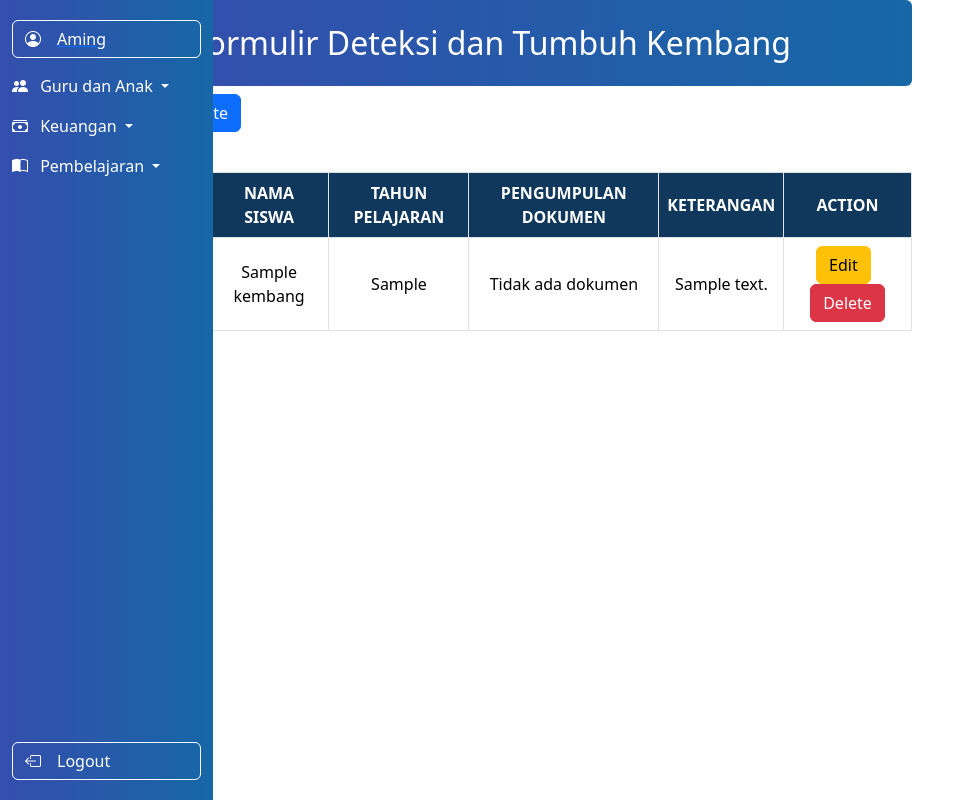
After one commit to JuanNathaniel/capstone-tbitp, a PHP site: page /view/formulir_deteksi_tumbuh_kembang.php in a window 1280 px wide. The commit adds this page. Shown: the whole page, without its empty margins (0-963 px from the left). Run offline with PHP 8.4, Linux system fonts and the light colour scheme; tables that the repository leaves empty or names only in its code hold one stand-in row (values such as "Sample post"); style sheets or scripts are compiled from the project's sources; some libraries are stand-ins or nearby versions.

Commit message:
formulir deteksi tumbuh kembang done

```diff
--- /dev/null
+++ b/view/formulir_deteksi_tumbuh_kembang.php
@@ -0,0 +1,414 @@
+<!DOCTYPE html>
+<html lang="en">
+
+<head>
+    <meta charset="utf-8">
+    <meta name="viewport" content="width=device-width, initial-scale=1">
+    <title>Home</title>
+    <link href="../scss/custom.scss" rel="stylesheet">
+    <link href="https://cdn.jsdelivr.net/npm/bootstrap@5.3.3/dist/css/bootstrap.min.css" rel="stylesheet">
+    <style>
+        /* Styling Sidebar */
+        .sidebar {
+            background-color: #333;
+            padding-top: 20px;
+            height: 100vh;
+        }
+
+        .btn-outline-primary {
+            color: white;
+            border-color: white;
+        }
+
+        .btn-outline-primary:hover {
+            color: grey;
+            border-color: grey;
+        }
+
+        /* Styling for dropdown hover */
+        .dropdown-toggle {
+            color: white;
+            cursor: pointer;
+        }
+
+        /* Show dropdown on hover, push elements down */
+        .dropdown:hover .dropdown-menu {
+            display: block;
+            position: relative; /* Position relative to push content below */
+            margin-top: 5px;
+        }
+
+        .dropdown-menu {
+            display: none; /* Hide by default, shown on hover */
+            padding: 0;
+            background-color: #444; /* Background for dropdown */
+        }
+
+        .dropdown-item {
+            color: white;
+            padding: 8px 16px;
+        }
+
+        .dropdown-item:hover {
+            background-color: #555;
+        }
+
+        .logout {
+            color: white;
+            margin-top: 10px;
+        }
+
+        .logout:hover {
+            color: grey;
+        }
+
+        .transition-bg {
+            background: linear-gradient(to right, #344EAD, #1767A6); /* Gradasi horizontal */
+        }
+
+        /* Styling untuk tabel */
+        table {
+            width: 100%;
+            border-collapse: collapse; /* Menggabungkan border tabel */
+        }
+
+        th, td {
+            text-align: center;
+            padding: 12px 15px;
+            border: 1px solid #ddd;
+        }
+
+        table th {
+            background-color: #10375C !important;
+            color: white !important;
+            text-align: center !important;
+        }
+
+        .table td, .table th {
+            vertical-align: middle; /* Menjaga isi tabel sejajar secara vertikal */
+        }
+
+        .btn-primary {
+            padding: 5px 10px;
+            font-size: 14px;
+        }
+    </style>
+</head>
+
+<body>
+    <?php
+    session_start();
+    // Koneksi ke database
+    $servername = "localhost";
+    $username = "root";
+    $password = "";
+    $dbname = "capstone_tpa"; // Ganti dengan nama database Anda
+
+    // Membuat koneksi
+    $conn = new mysqli($servername, $username, $password, $dbname);
+
+    // Memeriksa koneksi
+    if ($conn->connect_error) {
+        die("Koneksi gagal: " . $conn->connect_error);
+    }
+    if (isset($_SESSION['status']) && $_SESSION['status'] == 'success') {
+        echo '<script type="text/javascript">
+            window.onload = function() {
+                Swal.fire({
+                    icon: "success",
+                    title: "Data berhasil diubah!",
+                    showConfirmButton: false,
+                    timer: 2500 // Pop-up akan hilang setelah 2.5 detik
+                });
+            };
+        </script>';
+
+        // Hapus status session setelah menampilkan SweetAlert
+        unset($_SESSION['status']);
+    }
+    if (isset($_SESSION['status']) && $_SESSION['status'] == 'success2') {
+        echo '<script type="text/javascript">
+            window.onload = function() {
+                Swal.fire({
+                    icon: "success",
+                    title: "Data berhasil dibuat!",
+                    showConfirmButton: false,
+                    timer: 2500 // Pop-up akan hilang setelah 2.5 detik
+                });
+            };
+        </script>';
+
+        // Hapus status session setelah menampilkan SweetAlert
+        unset($_SESSION['status']);
+    }
+
+    // Query untuk mengambil data
+    $sql = "SELECT * FROM `formulir_deteksi_tumbuh_kembang`";
+
+    $result = $conn->query($sql);
+
+    ?>
+    <?php
+    // Nama directory tempat file akan disimpan
+    $uploadDir = '../uploads/formulir_deteksi_dan_tumbuh_kembang/';
+
+    // Cek apakah directory sudah ada
+    if (!is_dir($uploadDir)) {
+        // Jika belum ada, buat directory dengan izin akses
+        mkdir($uploadDir, 0777, true);
+    }
+
+    ?>
+
+
+    <div class="container-fluid">
+        <div class="row">
+            <?php include 'sidebar.php'; ?> <!-- Include file sidebar -->
+
+            <!-- Konten Utama -->
+            <main class="col-md-9 col-lg-10 ms-auto" style="margin-left: auto;">
+                <h2 class="bg-info rounded p-4 text-white transition-bg">Formulir Deteksi dan Tumbuh Kembang</h2>
+                <div class="content">
+                    <div class="d-flex justify-content-between mb-3">
+                        <div class="d-flex align-items-center">
+                            <button class="btn btn-primary me-2" data-bs-toggle="modal" data-bs-target="#createModal">Create</button>
+                        </div>
+                    </div>
+                </div>
+
+                <br>
+                <table class="table table-bordered table-hover">
+                    <thead>
+                        <tr>
+                            <th scope="col">NO</th>
+                            <th scope="col">NAMA SISWA</th>
+                            <th scope="col">TAHUN PELAJARAN</th>
+                            <th scope="col">PENGUMPULAN DOKUMEN</th>
+                            <th scope="col">KETERANGAN</th>
+                            <th scope="col">ACTION</th>
+                        </tr>
+                    </thead>
+                    <tbody>
+                        <?php
+                            $no = 1;
+                            foreach ($result as $row) :
+                                echo "<tr>";
+                                echo "<td scope='row'>" . $no . "</td>";
+                                echo "<td>" . $row["nama_siswa"] . "</td>";
+                                echo "<td>" . $row["tahun_pelajaran"] . "</td>";
+                                // Pastikan Anda memiliki directory tempat file disimpan, misalnya 'uploads/bukuinduk/'
+                                $filePath = '../uploads/formulir_deteksi_dan_tumbuh_kembang/' . $row["pengumpulan_dokumen"];
+
+                                // Periksa apakah file tersedia, jika ya, tampilkan link, jika tidak tampilkan pesan
+                                if (file_exists($filePath) && !empty($row["pengumpulan_dokumen"])) {
+                                    echo "<td><a href='$filePath' target='_blank'>Lihat Dokumen</a></td>";
+                                } else {
+                                    echo "<td>Tidak ada dokumen</td>";
+                                }
+                                echo "<td>" . $row["keterangan"] . "</td>";
+
+                                echo "<td>
+                                    <button class='btn btn-warning edit-btn'
+                                        data-bs-toggle='modal'
+                                        data-bs-target='#editModal'
+                                        data-id='{$row['id']}'
+                                        data-nama-siswa='{$row['nama_siswa']}'
+                                        data-tahun-pelajaran='{$row['tahun_pelajaran']}'
+                                        data-pengumpulan_dokumen='{$row['pengumpulan_dokumen']}'
+                                        data-keterangan='{$row['keterangan']}'>Edit</button>&nbsp;&nbsp;
+                                    <button class='btn btn-danger delete-btn' data-id='{$row['id']}'>Delete</button>
+                                </td>";
+                                echo "</tr>";
+                                $no++;
+                            endforeach;
+                        ?>
+                    </tbody>
+                </table>
+            </main>
+        </div>
+    </div>
+
+    <!-- Modal Edit formulir tumbuh kembang -->
+    <div class="modal fade" id="editModal" tabindex="-1" aria-labelledby="editModalLabel" aria-hidden="true">
+        <div class="modal-dialog">
+            <div class="modal-content">
+                <div class="modal-header">
+                    <h5 class="modal-title" id="editModalLabel">Edit Formulir Deteksi dan Tumbuh Kembang</h5>
+                    <button type="button" class="btn-close" data-bs-dismiss="modal" aria-label="Close"></button>
+                </div>
+                <div class="modal-body">
+                    <form action="edit_formulir_deteksi_tumbuh_kembang.php" method="POST" enctype="multipart/form-data">
+                        <input type="hidden" id="edit_id" name="id">
+
+                        <div class="mb-3">
+                            <label for="edit_nama_siswa" class="form-label">Nama Siswa</label>
+                            <input type="text" class="form-control" id="edit_nama_siswa" name="nama_siswa" required>
+                        </div>
+
+                        <div class="mb-3">
+                            <label for="edit_tahun_pelajaran" class="form-label">Tahun Pelajaran</label>
+                            <input type="text" class="form-control" id="edit_tahun_pelajaran" name="tahun_pelajaran" required>
+                        </div>
+
+                        <div class="mb-3">
+                            <label for="edit_file" class="form-label">Upload File Baru (Opsional)</label>
+                            <input type="file" class="form-control" id="edit_file" name="file_upload">
+                        </div>
+
+                        <div class="mb-3">
+                            <label for="edit_keterangan" class="form-label">keterangan</label>
+                            <input type="text" class="form-control" id="edit_keterangan" name="keterangan">
+                        </div>
+
+                        <div class="modal-footer">
+                            <button type="button" class="btn btn-secondary" data-bs-dismiss="modal">Close</button>
+                            <button type="submit" class="btn btn-primary">Save Changes</button>
+                        </div>
+                    </form>
+                </div>
+            </div>
+        </div>
+    </div>
+
+    <!-- Modal Create Deteksi dan tumbuh kembang -->
+    <div class="modal fade" id="createModal" tabindex="-1" aria-labelledby="editModalLabel" aria-hidden="true">
+        <div class="modal-dialog">
+            <div class="modal-content">
+                <div class="modal-header">
+                    <h5 class="modal-title" id="editModalLabel">Create Formulir Deteksi dan TUmbuh Kembang</h5>
+                    <button type="button" class="btn-close" data-bs-dismiss="modal" aria-label="Close"></button>
+                </div>
+                <div class="modal-body">
+                    <form action="create_formulir_deteksi_tumbuh_kembang.php" method="POST" enctype="multipart/form-data">
+                        <div class="mb-3">
+                            <label for="file_upload" class="form-label">Attachment</label>
+                            <input type="file" class="form-control" id="file_upload" name="file_upload">
+                        </div>
+
+                        <div class="mb-3">
+                            <label for="nama_siswa" class="form-label">Nama Siswa</label>
+                            <input type="text" class="form-control" id="nama_siswa" name="nama_siswa" required>
+                        </div>
+
+                        <div class="mb-3">
+                            <label for="tahun_pelajaran" class="form-label">Tahun Pelajaran</label>
+                            <input type="text" class="form-control" id="tahun_pelajaran" name="tahun_pelajaran" required>
+                        </div>
+
+                        <div class="mb-3">
+                            <label for="keterangan" class="form-label">Keterangan</label>
+                            <input type="text" class="form-control" id="keterangan" name="keterangan">
+                        </div>
+
+                        <div class="modal-footer">
+                            <button type="button" class="btn btn-secondary" data-bs-dismiss="modal">Close</button>
+                            <button type="submit" class="btn btn-primary">Create</button>
+                        </div>
+                    </form>
+                </div>
+            </div>
+        </div>
+    </div>
+
+
+
+    <?php
+        if ($_SERVER['REQUEST_METHOD'] == 'POST' && isset($_FILES['file_upload'])) {
+            // Mengambil informasi file
+            $fileName = $_FILES['file_upload']['name'];
+            $fileTmpName = $_FILES['file_upload']['tmp_name'];
+            $fileSize = $_FILES['file_upload']['size'];
+            $fileError = $_FILES['file_upload']['error'];
+
+            // Mengambil ekstensi file
+            $fileExt = pathinfo($fileName, PATHINFO_EXTENSION);
+
+            // Membuat nama file baru (misalnya dengan menambahkan timestamp untuk mencegah duplikasi)
+            $newFileName = uniqid('', true) . '.' . $fileExt;
+
+            // Lokasi folder tempat file akan disimpan
+            $uploadDir = '../uploads/formulir_deteksi_dan_tumbuh_kembang/';
+
+            // Memindahkan file ke folder upload
+            if (move_uploaded_file($fileTmpName, $uploadDir . $newFileName)) {
+
+                // Menyimpan nama file yang sudah diganti ke database
+                $sql = "INSERT INTO formulit_deteksi_tumbuh_kembang (pengumpulan_dokumen) VALUES ('$newFileName')";
+
+                if ($conn->query($sql) === TRUE) {
+                    echo "File berhasil di-upload dan nama file disimpan ke database!";
+                } else {
+                    echo "Error: " . $sql . "<br>" . $conn->error;
+                }
+
+                $conn->close();
+            } else {
+                echo "Gagal meng-upload file.";
+            }
+        }
+    ?>
+
+
+    // <!-- JS Script -->
+    <script src="https://cdn.jsdelivr.net/npm/bootstrap@5.3.3/dist/js/bootstrap.bundle.min.js"></script>
+    <script>
+
+        // Menangani ketika tombol edit ditekan
+        const editButtons = document.querySelectorAll('.edit-btn');
+
+        editButtons.forEach(button => {
+            button.addEventListener('click', function () {
+                // Ambil ID yang akan diedit
+                const idToEdit = this.getAttribute('data-id'); // ID yang akan diedit
+
+                // Ambil data dari atribut data-* yang ada pada tombol
+                const namaSiswa = this.getAttribute('data-nama-siswa');
+                const tahunPelajaran = this.getAttribute('data-tahun-pelajaran');
+                const keterangan = this.getAttribute('data-keterangan');
+                const dokumen = this.getAttribute('data-pengumpulan-dokumen');
+
+                // Isi modal dengan data yang didapat
+                document.getElementById('edit_id').value = idToEdit;
+                document.getElementById('edit_nama_siswa').value = namaSiswa;
+                document.getElementById('edit_tahun_pelajaran').value = tahunPelajaran;
+                document.getElementById('edit_keterangan').value = keterangan;
+                document.getElementById('edit_pengumpulan_dokumen').value = dokumen;  // Jika ada dokumen
+
+                // Tampilkan modal
+                const myModal = new bootstrap.Modal(document.getElementById('editModal'));
+                myModal.show();
+            });
+        });
+
+
+        // Menangani ketika tombol delete ditekan
+        const deleteButtons = document.querySelectorAll('.delete-btn');
+
+        deleteButtons.forEach(button => {
+            button.addEventListener('click', function () {
+                const idToDelete = this.getAttribute('data-id'); // Ambil ID yang akan dihapus
+
+                // Tampilkan konfirmasi SweetAlert2
+                Swal.fire({
+                    title: 'Apakah Anda yakin?',
+                    text: "Data ini akan dihapus secara permanen!",
+                    icon: 'warning',
+                    showCancelButton: true,
+                    confirmButtonText: 'Yes, hapus!',
+                    cancelButtonText: 'No, batalkan!',
+                    reverseButtons: true
+                }).then((result) => {
+                    if (result.isConfirmed) {
+                        // Jika user memilih Yes, lakukan penghapusan
+                        window.location.href = 'delete_formulir_deteksi_tumbuh_kembang.php?id=' + idToDelete;
+                    }
+                });
+            });
+        });
+    </script>
+
+    // <!-- Link untuk SweetAlert2 -->
+    <script src="https://cdn.jsdelivr.net/npm/sweetalert2@11"></script>
+
+</body>
+</html>
--- a/view/sidebar.php
+++ b/view/sidebar.php
@@ -124,7 +124,7 @@
                         <ul class="list-unstyled ms-3">
                             <li><a id="jadwalTematikDanKegiatan" class="dropdown-item text-decoration-none" href="#"><i class="bi bi-calendar3 me-2"></i> Jadwal Tematik dan Kegiatan</a></li>
                             <li><a id="laporanPerkembangan" class="dropdown-item text-decoration-none" href="#"><i class="bi bi-bar-chart-line me-2"></i> Laporan Perkembangan</a></li>
-                            <li><a id="formulirTumbuhKembang" class="dropdown-item text-decoration-none" href="#"><i class="bi bi-file-earmark-medical me-2"></i> Formulir Tumbuh Kembang</a></li>
+                            <li><a id="formulirTumbuhKembang" class="dropdown-item text-decoration-none" href="formulir_deteksi_tumbuh_kembang.php"><i class="bi bi-file-earmark-medical me-2"></i> Formulir Tumbuh Kembang</a></li>
                             <li><a id="dataKurikulumMerdeka" class="dropdown-item text-decoration-none" href="#"><i class="bi bi-journal-bookmark-fill me-2"></i> Data Kurikulum Merdeka</a></li>
                         </ul>
                     </div>
```
Also changed, not shown: view/create_formulir_deteksi_tumbuh_kembang.php (added, +74 -0 lines), view/delete_formulir_deteksi_tumbuh_kembang.php (added, +55 -0 lines), view/edit_formulir_deteksi_tumbuh_kembang.php (added, +93 -0 lines), 1 other file.
